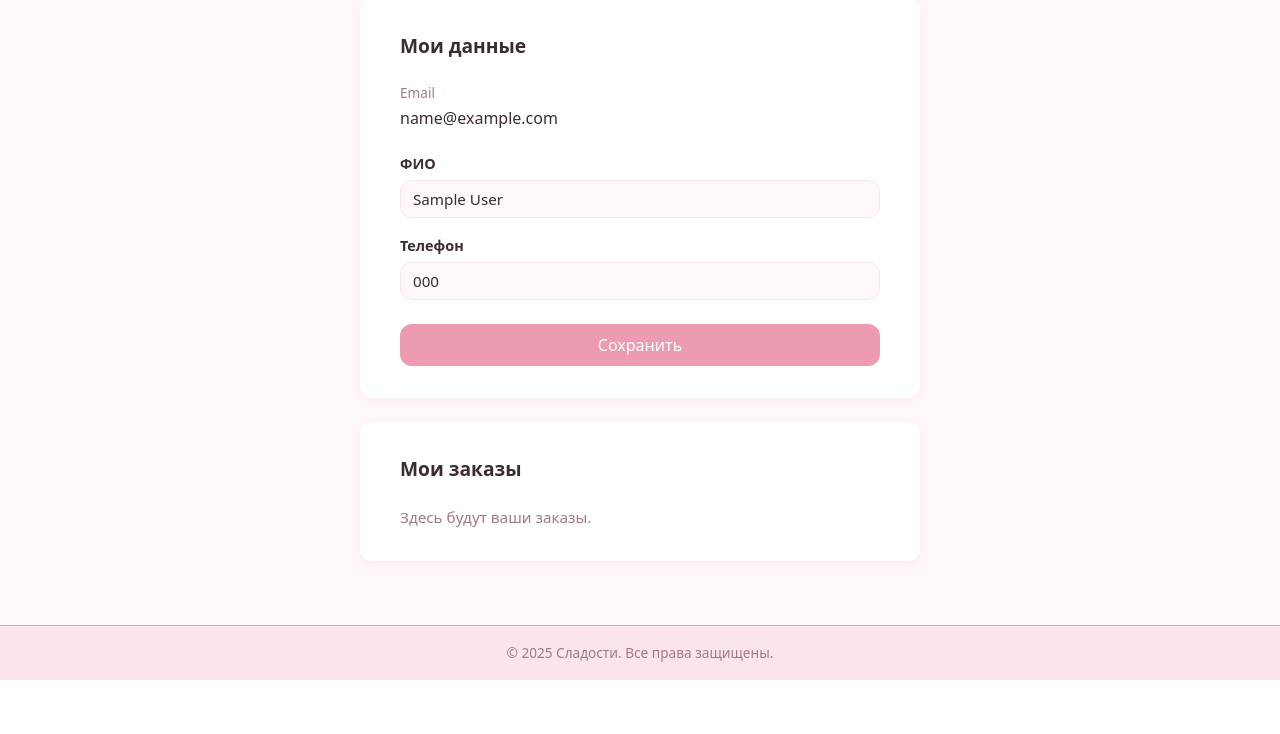
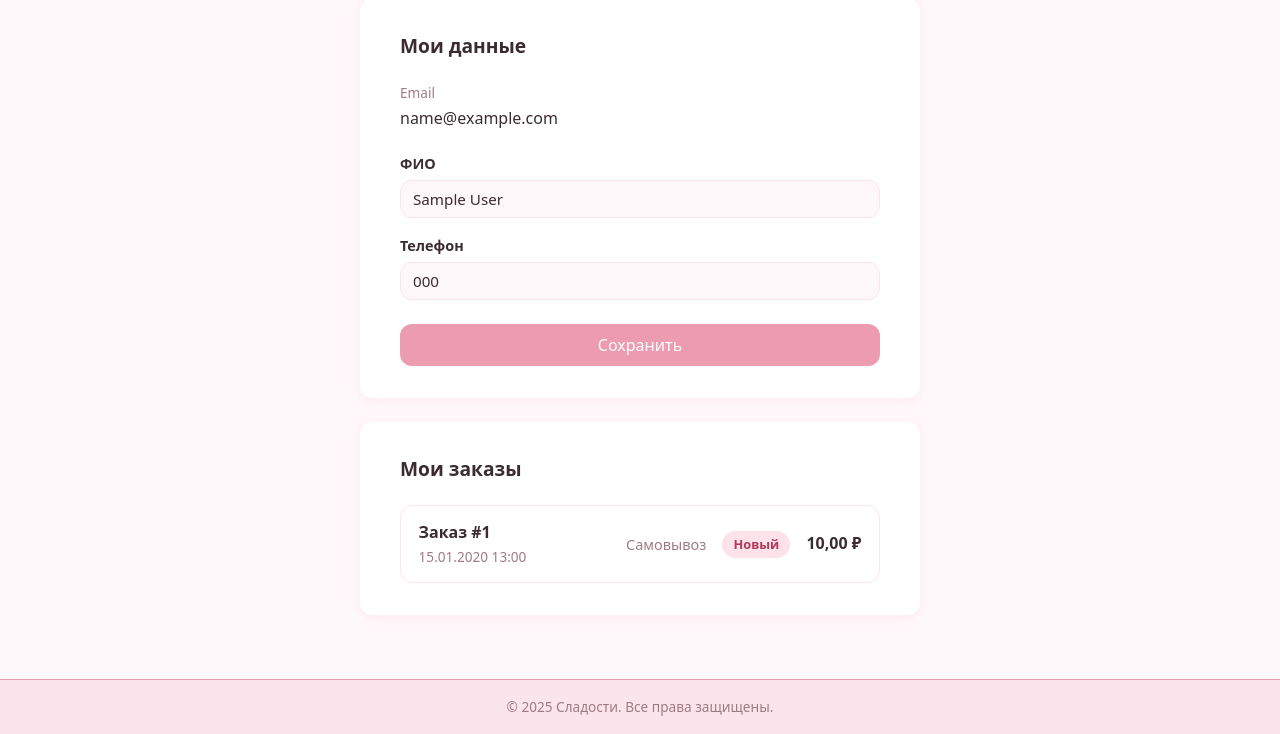
Before and after one commit to Hanabiiiko/confectionery-shop-django, a Django app: page /accounts/profile/ in a window 1280 px wide. Shown: the part 128-862 px from the top of the page. Before the commit the page ends 808 px from the top, so only its background shows below. Run offline with Django 5.2, Linux system fonts and the light colour scheme; a user stored in the database is signed in; tables that the repository leaves empty hold one stand-in row (values such as "Sample post").

Commit message:
реализована история заказов в профиле

```diff
--- a/accounts/views.py
+++ b/accounts/views.py
@@ -41,4 +41,7 @@ def profile_view(request):
             return redirect('accounts:profile')
     else:
         form = ProfileForm(instance=request.user)
-    return render(request, 'accounts/profile.html', {'form': form})
+    return render(request, 'accounts/profile.html', {
+        'form': form,
+        'orders': request.user.orders.all(),
+    })
--- a/orders/urls.py
+++ b/orders/urls.py
@@ -7,4 +7,5 @@ app_name = 'orders'
 urlpatterns = [
     path('checkout/', views.checkout, name='checkout'),
     path('success/<int:order_id>/', views.order_success, name='order_success'),
+    path('<int:order_id>/', views.order_detail, name='order_detail'),
 ]
--- a/static/css/styles.css
+++ b/static/css/styles.css
@@ -1332,3 +1332,164 @@ footer {
         position: static;
     }
 }
+
+/* ── Мои заказы (профиль) ── */
+.orders-list {
+    display: flex;
+    flex-direction: column;
+    gap: 0.75rem;
+}
+
+.order-row {
+    display: flex;
+    justify-content: space-between;
+    align-items: center;
+    gap: 1rem;
+    flex-wrap: wrap;
+    padding: 0.9rem 1.1rem;
+    border: 1.5px solid var(--color-soft);
+    border-radius: var(--radius);
+    text-decoration: none;
+    color: var(--color-text);
+}
+
+.order-row:hover {
+    border-color: var(--color-accent);
+    background-color: var(--color-bg);
+}
+
+.order-row__main {
+    display: flex;
+    flex-direction: column;
+}
+
+.order-row__num {
+    font-weight: 600;
+}
+
+.order-row__date {
+    font-size: 0.85rem;
+    color: var(--color-muted);
+}
+
+.order-row__meta {
+    display: flex;
+    align-items: center;
+    gap: 1rem;
+}
+
+.order-row__delivery {
+    font-size: 0.9rem;
+    color: var(--color-muted);
+}
+
+.order-row__total {
+    font-weight: 600;
+}
+
+/* ── Бейдж статуса ── */
+.order-status {
+    display: inline-block;
+    padding: 0.2rem 0.7rem;
+    border-radius: 999px;
+    font-size: 0.8rem;
+    font-weight: 600;
+    background-color: var(--color-soft);
+    color: var(--color-text);
+}
+
+.order-status--new {
+    background-color: #fde2ea;
+    color: #b03a5b;
+}
+
+.order-status--processing {
+    background-color: #fff1d6;
+    color: #9a6b15;
+}
+
+.order-status--done {
+    background-color: #dff3e4;
+    color: #2f7a45;
+}
+
+.order-status--cancelled {
+    background-color: #eeeeee;
+    color: #888888;
+}
+
+/* ── Детали заказа ── */
+.order-detail {
+    max-width: 760px;
+    margin: 0 auto;
+    padding-block: 1rem;
+}
+
+.order-detail-head {
+    display: flex;
+    align-items: center;
+    gap: 1rem;
+}
+
+.order-detail-date {
+    color: var(--color-muted);
+    font-size: 0.9rem;
+    margin-bottom: 1.5rem;
+}
+
+.order-detail-paid {
+    color: #2f7a45;
+    font-weight: 600;
+}
+
+.order-detail-layout {
+    display: grid;
+    grid-template-columns: 1fr 280px;
+    gap: 1.5rem;
+    align-items: start;
+}
+
+.order-detail-items {
+    display: flex;
+    flex-direction: column;
+    gap: 0.5rem;
+}
+
+.order-item-row {
+    display: flex;
+    justify-content: space-between;
+    align-items: center;
+    gap: 1rem;
+    padding: 0.9rem 1.1rem;
+    background-color: var(--color-white);
+    border-radius: var(--radius);
+    box-shadow: var(--shadow);
+}
+
+.order-item-name {
+    flex: 1;
+    font-weight: 600;
+}
+
+.order-item-qty {
+    color: var(--color-muted);
+    font-size: 0.9rem;
+}
+
+.order-item-sum {
+    font-weight: 600;
+}
+
+.order-detail-info {
+    margin-top: 2rem;
+    background-color: var(--color-white);
+    border-radius: var(--radius);
+    box-shadow: var(--shadow);
+    padding: 1.5rem 1.75rem;
+}
+
+@media (max-width: 768px) {
+    .order-detail-layout {
+        grid-template-columns: 1fr;
+    }
+}
--- a/templates/accounts/profile.html
+++ b/templates/accounts/profile.html
@@ -32,7 +32,25 @@
 
     <div class="profile-card">
         <h2>Мои заказы</h2>
+        {% if orders %}
+        <div class="orders-list">
+            {% for order in orders %}
+            <a href="{% url 'orders:order_detail' order.pk %}" class="order-row">
+                <div class="order-row__main">
+                    <span class="order-row__num">Заказ #{{ order.pk }}</span>
+                    <span class="order-row__date">{{ order.created_at|date:"d.m.Y H:i" }}</span>
+                </div>
+                <div class="order-row__meta">
+                    <span class="order-row__delivery">{{ order.get_delivery_method_display }}</span>
+                    <span class="order-status order-status--{{ order.status }}">{{ order.get_status_display }}</span>
+                    <span class="order-row__total">{{ order.total }} ₽</span>
+                </div>
+            </a>
+            {% endfor %}
+        </div>
+        {% else %}
         <p class="profile-orders-placeholder">Здесь будут ваши заказы.</p>
+        {% endif %}
     </div>
 
 </div>
```
Also changed, not shown: orders/views.py (+10 -0 lines), templates/orders/order_detail.html (added, +72 -0 lines).
